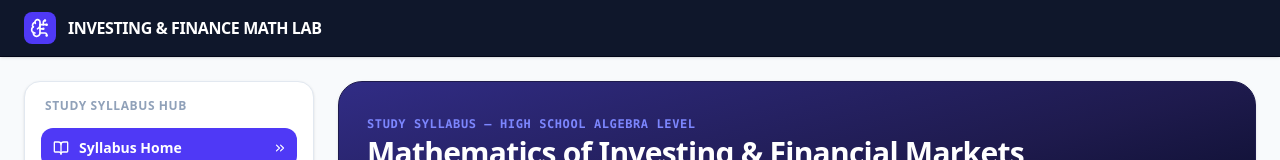
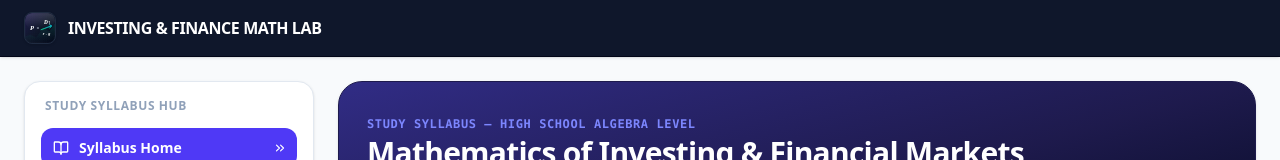
Before and after one commit to siddiqaa/Investing-Finance-Math-Lab---High-School, a React (Vite) app: page / in a window 1280 px wide. Shown: the top 160 px of the page. Built offline with nearby package versions, Linux system fonts and the light colour scheme.

Commit message:
feat: replace brain circuit icon with custom logo
Update the header and PDF cover components to use the new custom SVG logo. Add the logo to the public directory for consistent branding.

```diff
--- a/index.html
+++ b/index.html
@@ -4,6 +4,7 @@
     <meta charset="UTF-8" />
     <meta name="viewport" content="width=device-width, initial-scale=1.0" />
     <title>Investing & Finance Math Lab</title>
+    <link rel="icon" type="image/svg+xml" href="/favicon.svg" />
     <link rel="stylesheet" href="https://unpkg.com/katex@0.16.11/dist/katex.min.css" crossorigin="anonymous">
     <script src="https://unpkg.com/katex@0.16.11/dist/katex.min.js" crossorigin="anonymous"></script>
   </head>
--- a/src/components/Header.tsx
+++ b/src/components/Header.tsx
@@ -1,13 +1,13 @@
-import { BrainCircuit } from 'lucide-react';
-
 export function Header() {
   return (
     <header className="sticky top-0 z-50 bg-slate-900 text-white border-b border-slate-950 py-3 px-6 shadow-sm">
       <div className="max-w-7xl mx-auto flex items-center justify-between">
         <div className="flex items-center space-x-3">
-          <div className="bg-indigo-600 p-1.5 rounded-lg">
-            <BrainCircuit className="w-5 h-5 text-white" />
-          </div>
+          <img
+            src="/favicon.svg"
+            alt="Investing & Finance Math Lab Logo"
+            className="w-8 h-8 rounded-lg shadow-sm border border-slate-700/50 object-contain"
+          />
           <div>
             <h1 className="font-sans font-bold text-base tracking-tight leading-tight uppercase">
               Investing & Finance Math Lab
--- a/src/components/PdfExportButton.tsx
+++ b/src/components/PdfExportButton.tsx
@@ -1,5 +1,5 @@
 import React, { useRef, useEffect } from 'react';
-import { Download, BrainCircuit, CheckCircle2, HelpCircle } from 'lucide-react';
+import { Download, CheckCircle2, HelpCircle } from 'lucide-react';
 import { LESSONS } from '../data/lessons';
 import { MathSpan, processMathText } from '../lib/math';
 import { ContentRenderer } from './ContentRenderer';
@@ -132,9 +132,7 @@ export const PdfExportButton: React.FC = () => {
       <div className="fixed -left-[10000px] top-0 opacity-0 pointer-events-none" ref={containerRef}>
         {/* Cover Page */}
         <div id="pdf-lesson-cover" className="w-[800px] p-16 flex flex-col justify-center items-center text-center mb-16 rounded-2xl" style={{ backgroundColor: '#0f172a', color: '#ffffff' }}>
-          <div className="w-20 h-20 rounded-2xl mb-6 flex items-center justify-center" style={{ backgroundColor: '#4f46e5' }}>
-            <BrainCircuit className="w-12 h-12 text-white" />
-          </div>
+          <img src="/favicon.svg" alt="Investing & Finance Math Lab Logo" className="w-20 h-20 rounded-2xl mb-6 object-contain shadow-md" />
           <h1 className="text-4xl font-extrabold mb-3 font-sans tracking-tight">Investing & Finance Math Lab</h1>
           <p className="text-lg font-mono tracking-widest uppercase mb-8" style={{ color: '#a5b4fc' }}>Complete Course Syllabus & Study Guide</p>
           <div className="w-24 h-1 mb-8" style={{ backgroundColor: '#6366f1' }}></div>
```
Also changed, not shown: public/favicon.svg (added).
